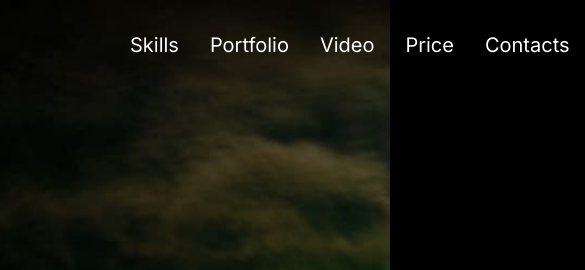
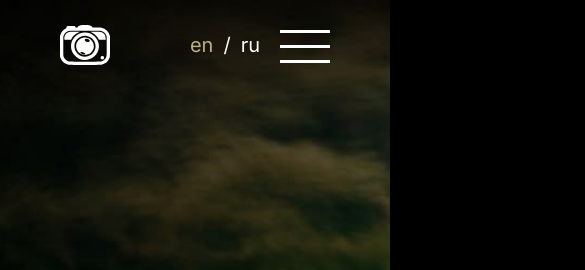
Before and after one commit to anastasia19141918/portfolio, a website: page index.html in a window 390 px wide. Shown: the top 270 px of the page, 585 px wide, since content can reach past the window. Drawn offline with Linux system fonts and the light colour scheme.

Commit message:
feat: add header media

```diff
--- a/index.html
+++ b/index.html
@@ -16,7 +16,7 @@
         <div class="header__nav">
 
           <nav class="header__navigation"></nav>
-             <ul class="header__itemns">
+             <ul class="header__itemns" id="header__itemns">
               <a href="#!" class="header__itemn"> <li class="header__link">Skills</li></a>
               <a href="#!" class="header__itemn"> <li class="header__link">Portfolio</li></a>
               <a href="#!" class="header__itemn"> <li class="header__link">Video</li></a>
@@ -30,6 +30,19 @@
             <div class="header__butn">/</div>
             <button class="header__butn">ru</button>
           </div>
+
+           <!--burger menu start-->
+
+           <div class="burger" id="burger">
+
+            <span class="burger__line burger__line_first"></span>
+            <span class="burger__line burger__line_second"></span>
+            <span class="burger__line burger__line_third"></span>
+
+           </div>
+
+           <!--burger menu end-->
+
         </div>
       </div>
      </header>
@@ -191,5 +204,7 @@
     </div>
   </footer>
 
+  <script src="./src/js/burger.js"></script>
+
 </body>
 </html>
--- /dev/null
+++ b/src/js/burger.js
@@ -0,0 +1,7 @@
+const burger =  document.getElementById('burger');
+const burgerItemns = document.getElementById('header__itemns');
+
+burger.addEventListener('click', function(){
+  burger.classList.toggle('burger__active');
+  burgerItemns.classList.toggle('header__itemns__active');
+})
--- a/src/sass/abstract/_constans.scss
+++ b/src/sass/abstract/_constans.scss
@@ -3,3 +3,12 @@ $color-title: #bdae82;
 $color-text: #ffffff;
 
 $width: 1440px;
+
+//media
+
+$color-tablet-big: 804px;
+$color-tablet: 768px;
+$tablet-small: 540px;
+$mobale: 418px;
+$mobale-small: 362px;
+$phone-small: 308px;
--- /dev/null
+++ b/src/sass/abstract/_mixin.scss
@@ -0,0 +1,23 @@
+@mixin color-tablet-big {
+  @media (max-width:$color-tablet-big) { @content; }
+};
+
+@mixin color-tablet {
+  @media (max-width:$color-tablet) { @content; }
+};
+
+@mixin mobale {
+  @media (max-width:$mobale) { @content; }
+};
+
+@mixin mobale-small {
+  @media (max-width:$mobale-small) { @content; }
+};
+
+@mixin phone-small {
+  @media (max-width:$phone-small) { @content; }
+};
+
+@mixin tablet-small {
+  @media (max-width:$tablet-small) { @content; }
+};
--- a/src/sass/base/_base.scss
+++ b/src/sass/base/_base.scss
@@ -4,6 +4,7 @@ html {
 
 .body {
   background-color: $color-background;
+  overflow-x: hidden;
 };
 
 li {
--- /dev/null
+++ b/src/sass/components/_burger.scss
@@ -0,0 +1,55 @@
+.burger {
+  position: relative;
+  display: none;
+  width: 50px;
+  height: 50px;
+  margin: 20px 0px 0px 0px;
+  transition: .3s ease-in-out;
+  @include color-tablet {
+    z-index: 10;
+    display: block;
+  };
+  @include phone-small {
+    width: 40px;
+    height: 40px;
+  }
+};
+
+.burger__line {
+  position: absolute;
+  display: block;
+  width: 100%;
+  height: 3px;
+  background-color: $color-text;
+  transition: .3s ease-in-out;
+};
+
+.burger__line_first {
+  top: 0;
+};
+
+.burger__line_second {
+  top: 30%;
+};
+
+.burger__line_third {
+  top: 60%;
+};
+
+//burger_active
+
+.burger__active .burger__line_second {
+  opacity: 0;
+  transition: .3s ease-in-out;
+};
+
+.burger__active .burger__line_first {
+  top:0;
+  transform: translateY(4px) rotate(45deg);
+  transition: .3s ease-in-out;
+};
+
+.burger__active .burger__line_third {
+  top:0;
+  transform: translateY(4px) rotate(-45deg);
+}
--- a/src/sass/components/_navigation.scss
+++ b/src/sass/components/_navigation.scss
@@ -1,9 +1,37 @@
+.header__navigation {
+  @include color-tablet {
+    overflow-x: hidden;
+  }
+}
+
 .header__itemns {
-  display: flex;
+ display: flex;
   flex-direction: row;
   margin: 0;
-  gap: 0px 31px
+  gap: 0px 31px;
+  @include color-tablet {
+    position: absolute;
+    width: 620px;
+    padding: 120px 80px 130px 130px;
+    flex-direction: column;
+    gap: 30px 0px;
+    margin: 60% 0 0 -50%;
+    background-color: $color-background;
+    transform: translateX(100%);
+    transition: all 0.4s ease-in-out;
+  }
+  @include tablet-small {
+    margin: 95% 0 0 -50%;
+  }
+  @include mobale {
+    margin: 120% 0 0 -50%;
+  }
 };
+
+.header__itemns__active {
+  transform: translateX(0);
+  transition: all 0.4s ease-in-out;
+}
 
 .header__itemn {
   color: $color-text;
@@ -13,4 +41,13 @@
   font-size: 2.0rem;
   text-decoration: none;
   transition: 0.3s color ease-in-out;
+  @include color-tablet-big {
+    font-size: 1.7rem;
+  };
+  @include color-tablet {
+    font-size: 3.5rem
+  }
+  @include tablet-small {
+    font-size: 3.0rem
+  }
 };
--- a/src/sass/index.scss
+++ b/src/sass/index.scss
@@ -6,6 +6,7 @@
 @import 'abstract/constans';
 @import 'abstract/fonts';
 @import 'abstract/hover';
+@import 'abstract/mixin';
 
 //base
 
@@ -30,3 +31,4 @@
 @import 'components/video';
 @import 'components/price';
 @import 'components/contact';
+@import 'components/burger';
--- a/src/sass/layout/_header.scss
+++ b/src/sass/layout/_header.scss
@@ -1,5 +1,14 @@
 .header {
   padding: 20px 60px;
+  @include color-tablet {
+    padding: 10px 60px;
+  }
+  @include mobale-small {
+    padding: 10px 40px;
+  }
+  @include phone-small {
+    padding: 10px 20px;
+  }
 };
 
 .header__wrapper {
@@ -21,6 +30,9 @@
   flex-direction: row;
   align-items: center;
   gap: 0px 30px;
+  @include color-tablet {
+    gap: 0px 20px;
+  }
 }
 
 .header__buttons {
@@ -40,6 +52,15 @@
   background: transparent;
 
   cursor: pointer;
+  @include color-tablet-big {
+    font-size: 1.7rem;
+  }
+  @include color-tablet {
+    font-size: 2.0rem;
+  }
+  @include phone-small {
+    font-size: 1.7rem;
+  }
 };
 
 .header__butn_active {
```
Also changed, not shown: src/sass/index.css, 1 other file.
